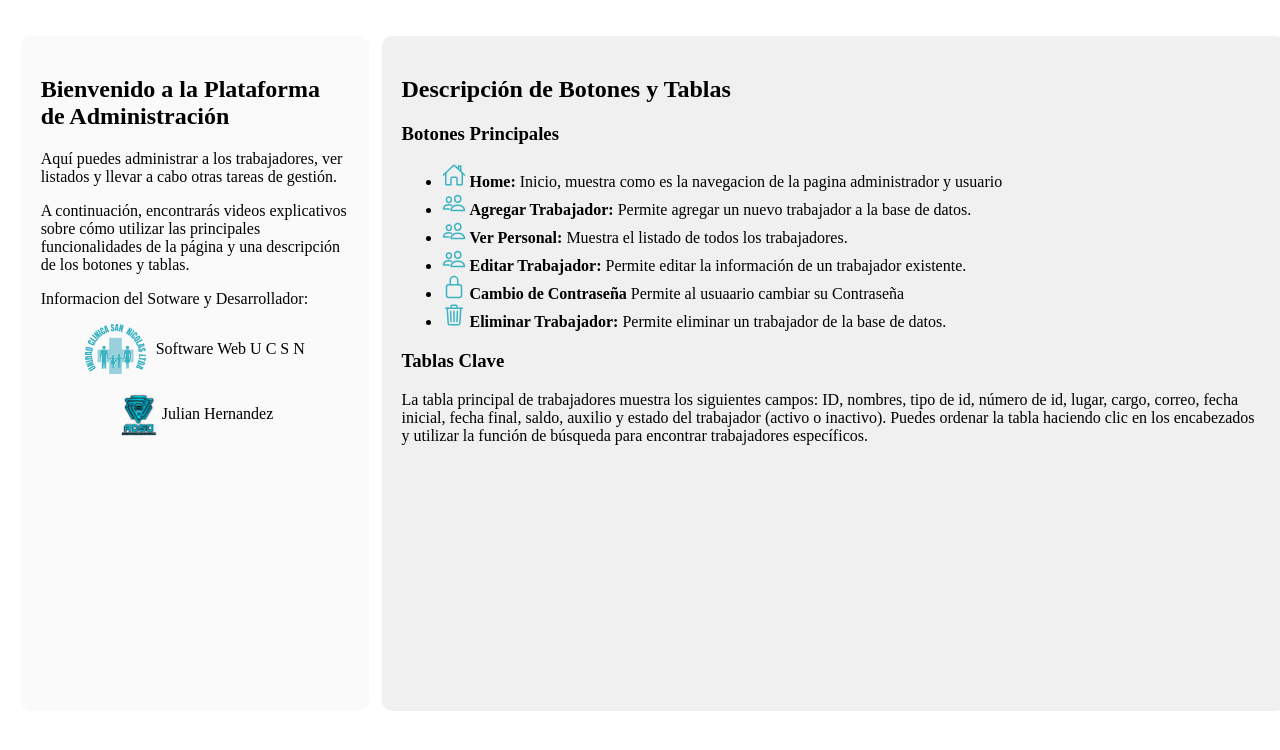
After one commit to thehb12/Proyecto-UCSN, a Flask app: template src/Templates/contenido.html in a window 1280 px wide. The commit adds this page. Shown: the top 750 px of the page. Run offline with Flask 3, Linux system fonts and the light colour scheme; the template is opened without the code that fills it, so the values that code supplies are empty; some libraries are stand-ins or nearby versions.

Commit message:
Actualizacion

```diff
--- a/src/Templates/admin.html
+++ b/src/Templates/admin.html
@@ -20,6 +20,7 @@
         <div class="main">
 
 
+          {% include 'contenido.html' %}
         </div>
       </div>
       <div class="cont-tabla">
--- /dev/null
+++ b/src/Templates/contenido.html
@@ -0,0 +1,252 @@
+<script type="module" src="https://unpkg.com/ionicons@5.5.2/dist/ionicons/ionicons.esm.js"></script>
+<script nomodule src="https://unpkg.com/ionicons@5.5.2/dist/ionicons/ionicons.js"></script>
+<link rel="stylesheet" href="path/to/your/css/styles.css">
+<style>
+    /* Importar la fuente Poppins */
+    @import url('https://fonts.googleapis.com/css2?family=Poppins:wght@100&display=swap');
+
+    /* Ajustes para las secciones */
+    /* #informacion,
+    #descripcion {
+        justify-content: center;
+        align-items: center;
+    } */
+    .information {
+        display: flex;
+        justify-content: center;
+        align-items: center;
+        width: 100%;
+        height: 90%;
+        padding: 1%;
+        display: flex;
+        /* background-color: rgb(82, 215, 238); */
+    }
+
+    #informacion {
+        /* margin: 2% auto; */
+        /* margin-top: -15%; */
+        width: 25%;
+        height: 90%;
+        background-color: #f0f0f052;
+        border-radius: 10px;
+        padding: 20px;
+        /* margin-top: 1px; */
+        margin-right: 1%;
+        overflow: auto;
+    }
+
+    #descripcion {
+        /* margin: 2% auto; */
+        /* zoom: 90%; */
+        width: 70%;
+        height: 90%;
+        overflow: auto;
+        /* Hacer más ancha la sección de descripción */
+        /* margin: 10% auto; */
+        /* Centrar y crear márgenes uniformes */
+        padding: 20px;
+        /* Añadir padding para espacio interno */
+        background-color: #f0f0f0;
+        /* Añadir un color de fondo suave */
+        border-radius: 10px;
+        /* Bordes redondeados para un mejor diseño */
+        /* margin-top: 20%; */
+        /* margin-right: 10%; */
+    }
+
+    #icon {
+        font-size: 24px;
+        /* Tamaño de los iconos */
+        color: #3cb3c3;
+        ;
+        /* Color azul */
+        /* margin-right: 10px; */
+        /* Espacio entre icono y texto */
+    }
+
+    .ims {
+        /* background-color: red; */
+        color: black;
+        margin-top: 5%;
+        margin-bottom: 5%;
+        width: 100%;
+        display: flex;
+        justify-content: center;
+        align-items: center;
+        text-decoration: none;
+    }
+    #informacion a:hover{
+        display: flex;
+        justify-content: center;
+        align-items: center;
+        width: 100%;
+        zoom: 110%;
+        background-color: #ece5e5cc;
+    }
+    /* Estilo para el modal */
+    .modal {
+        display: none;
+
+        justify-content: center;
+        align-items: center;
+        /* Por defecto oculto */
+        position: fixed;
+        /* Fijo en la pantalla */
+        z-index: 9999;
+        /* Por encima de otros elementos */
+        left: 0;
+        top: 0;
+        width: 100%;
+        height: 100%;
+        pointer-events: none;
+        /* Evita que se hagan clics en el modal */
+    }
+
+    /* Contenido del modal */
+    .modal-content {
+
+        background-color: #fefefe;
+        /* margin: 15% auto; */
+        /* Centrado vertical y horizontal */
+        padding: 20px;
+        border: 1px solid #888;
+        width: 50%;
+        height: 40%;
+        /* Ancho del modal */
+        pointer-events: auto;
+        /* Permitir clics dentro del modal */
+    }
+    .close{
+        display: flex;
+        justify-content: right;
+        width: 98%;
+        /* background-color: red; */
+        /* padding-right: 5%; */
+        /* right: 15%; */
+    }
+    /* Fondo oscuro semi-transparente */
+    #modalBackdrop {
+
+        display: none;
+        position: fixed;
+        z-index: 9998;
+        /* Por debajo del modal */
+        left: 0;
+        top: 0;
+        width: 100%;
+        height: 100%;
+        background-color: rgba(0, 0, 0, 0.7);
+    }
+    h1, h2{
+        font-weight: 600;
+    }
+</style>
+</head>
+<div class="information">
+    <section id="informacion">
+        <h1>Bienvenido a la Plataforma de Administración</h1>
+        <p>
+            Aquí puedes administrar a los trabajadores, ver listados y llevar a cabo otras tareas de gestión.
+        </p>
+        <p>
+            A continuación, encontrarás videos explicativos sobre cómo utilizar las principales funcionalidades de la
+            página y una descripción de los botones y tablas.
+
+        </p>
+        <p>
+            Informacion del Sotware y Desarrollador:
+
+        </p>
+        <div class="ims">
+            <img style=" height: 50px;" src="{{ url_for('static', filename='images/Recurso 1.png') }}" alt="">
+            <span style="padding-left: 3%;">Software Web U C S N</span>
+
+        </div>
+
+        <div id="myModal" class="modal">
+            <div class="modal-content">
+                <!-- Aquí va tu contenido -->
+                <span class="close">&times;</span>
+                <p>Contenido del modal...</p>
+            </div>
+        </div>
+        <div id="modalBackdrop"></div>
+
+        <!-- Este es el enlace que activa el modal -->
+        <a href="#" class="ims" onclick="mostrarModal()">
+            <img style="height: 50px; cursor: pointer;" src="{{ url_for('static', filename='images/ADSOFINAL2.png') }}"
+                alt="">
+            <span>Julian Hernandez</span>
+        </a>
+        <script>
+            // Función para mostrar el modal
+            function mostrarModal() {
+                var modal = document.getElementById("myModal");
+                var backdrop = document.getElementById("modalBackdrop");
+                modal.style.display = "flex";
+                backdrop.style.display = "block";
+            }
+
+            // Función para cerrar el modal
+            function cerrarModal() {
+                var modal = document.getElementById("myModal");
+                var backdrop = document.getElementById("modalBackdrop");
+                modal.style.display = "none";
+                backdrop.style.display = "none";
+            }
+
+            // Event listener para cerrar el modal haciendo clic en el área de fondo
+            var backdrop = document.getElementById("modalBackdrop");
+            backdrop.addEventListener("click", function (event) {
+                if (event.target === backdrop) {
+                    cerrarModal();
+                }
+            });
+
+            // Event listener para cerrar el modal haciendo clic en el botón de cerrar
+            var closeBtn = document.getElementsByClassName("close")[0];
+            closeBtn.onclick = cerrarModal;
+
+        </script>
+    </section>
+
+    <section id="descripcion">
+        <h2>Descripción de Botones y Tablas</h2>
+        <h3>Botones Principales</h3>
+        <ul>
+            <li>
+                <span id="icon"><ion-icon name="home-outline"></ion-icon></span>
+                <strong>Home:</strong> Inicio, muestra como es la navegacion de la pagina administrador y usuario
+            </li>
+            <li>
+                <span id="icon"><ion-icon name="people-outline"></ion-icon></span>
+                <strong>Agregar Trabajador:</strong> Permite agregar un nuevo trabajador a la base de datos.
+            </li>
+            <li>
+                <span id="icon"><ion-icon name="people-outline"></ion-icon></span>
+                <strong>Ver Personal:</strong> Muestra el listado de todos los trabajadores.
+            </li>
+            <li>
+                <span id="icon"><ion-icon name="people-outline"></ion-icon></span>
+                <strong>Editar Trabajador:</strong> Permite editar la información de un trabajador existente.
+            </li>
+            <li>
+                <span id="icon"><ion-icon name="lock-closed-outline"></ion-icon></span>
+                <strong>Cambio de Contraseña</strong> Permite al usuaario cambiar su Contraseña
+            </li>
+            <li>
+                <span id="icon"><ion-icon name="trash-outline"></ion-icon></span>
+                <strong>Eliminar Trabajador:</strong> Permite eliminar un trabajador de la base de datos.
+            </li>
+        </ul>
+
+        <h3>Tablas Clave</h3>
+        <p>
+            La tabla principal de trabajadores muestra los siguientes campos: ID, nombres, tipo de id, número de id,
+            lugar, cargo, correo, fecha inicial, fecha final, saldo, auxilio y estado del trabajador (activo o
+            inactivo).
+            Puedes ordenar la tabla haciendo clic en los encabezados y utilizar la función de búsqueda para encontrar
+            trabajadores específicos.
+        </p>
+    </section>
+</div>
--- a/src/static/css/menuadmin.css
+++ b/src/static/css/menuadmin.css
@@ -12,7 +12,7 @@
   /* min-width: 70px; */
 
   height: 100%;
-  overflow: hidden;
+  /* overflow: hidden; */
   /* border-radius: 10px; */
   /* box-sizing: inherit; */
   border-left: 5px solid #3cb3c3;
```
Also changed, not shown: src/static/css/admin.css (+1 -11 lines), src/static/images/ADSOFINAL2.png (added).
